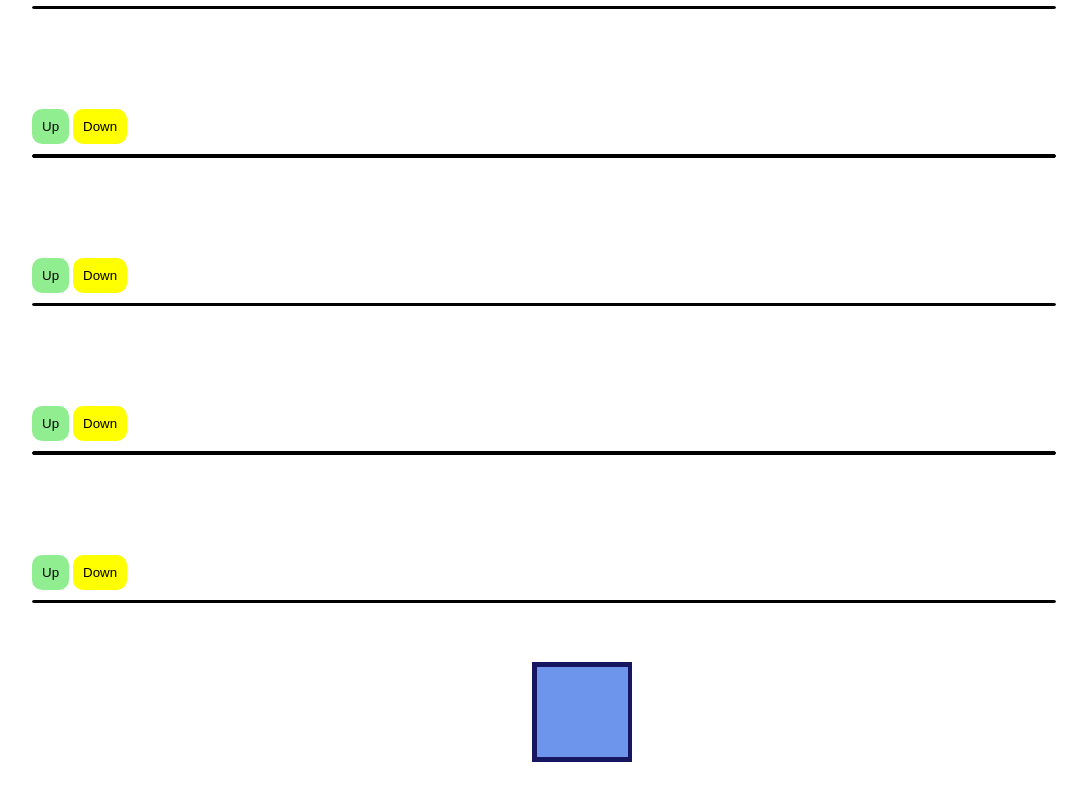
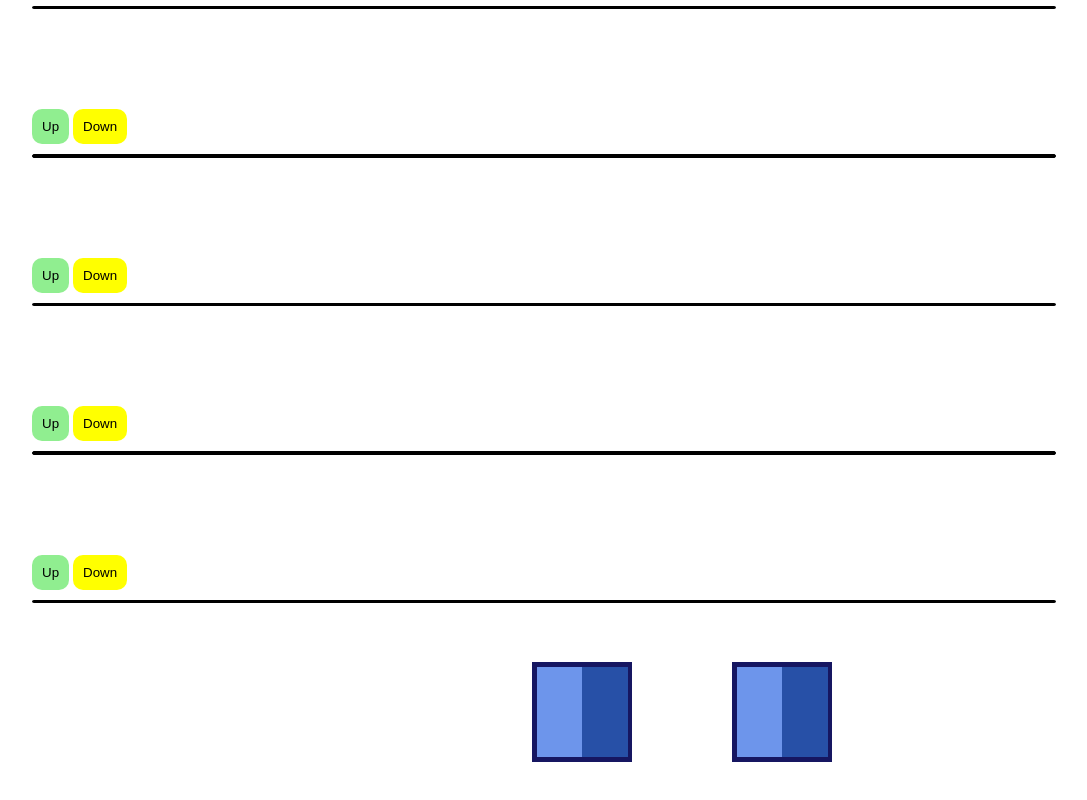
Before and after one commit to Aryan-9211/lift-simulation, a plain HTML site: page index.html in a window 1280 px wide. Shown: the part 538-1338 px from the top of the page, without its empty margins (118-1205 px from the left). Drawn offline with Linux system fonts and the light colour scheme.

Commit message:
added two lift and made changes in animation

```diff
--- a/index.html
+++ b/index.html
@@ -12,10 +12,14 @@
       <h1>LIFT SIMULATION</h1>
     </div>
     <div class="container">
-     <div class="lift">
-      <div class="lift1"></div>
-      <div class="lift2"></div>
-     </div>
+      <div class="lift">
+        <div class="lift1"></div>
+        <div class="lift2"></div>
+      </div>
+      <div class="lift_2">
+        <div class="lift1"></div>
+        <div class="lift2"></div>
+      </div>
       <button class="btn1" id="6">Down</button>
       <hr class="hr1" />
       <button class="btn2" id="5">Up</button>
--- a/index.js
+++ b/index.js
@@ -1,4 +1,5 @@
 const lift = document.querySelector(".lift");
+const lift2 = document.querySelector(".lift_2");
 const btn = document.querySelectorAll("button");
 const leftDoor = document.querySelector('.lift1');
 const rightDoor = document.querySelector('.lift2');
--- a/styles.css
+++ b/styles.css
@@ -172,23 +172,36 @@ hr {
 }
 
 .lift1 {
-  height: 100px;
+  height: 90px;
   width: 45px;
   background-color: rgb(109, 149, 235);
 }
 
 .lift2 {
   position: absolute;
-  left: 41px;
+  left: 45px;
+  width: 46px;
   height: 90px;
-  width: 50px;
-  background-color: rgb(109, 149, 235);
+  background-color: rgb(39, 80, 167);
   animation-direction: alternate-reverse;
+}
+
+.lift_2{
+  position: absolute;
+  width: 100px;
+  height: 100px;
+  display: flex;
+  flex-direction: column;
+  z-index: 9999;
+  margin-left: 700px;
+  margin-top: 850px;
+  transition: all linear;
+  border: 5px solid rgb(22, 22, 97);
 }
 
 @keyframes openingDoor {
   from {
-    width: 50px;
+    width: 45px;
   }
 
   to {
@@ -198,8 +211,8 @@ hr {
 
 @keyframes openingDoor1 {
   from {
-    left: 50px;
-    width: 45px;
+    left: 45px;
+    width: 46px;
   }
 
   to {
@@ -214,7 +227,7 @@ hr {
   }
 
   to {
-    width: 50px;
+    width: 45px;
   }
 }
 
@@ -225,8 +238,8 @@ hr {
   }
 
   to {
-    left: 50px;
-    width: 45spx;
+    left: 45px;
+    width: 46px;
   }
 }
 
```
